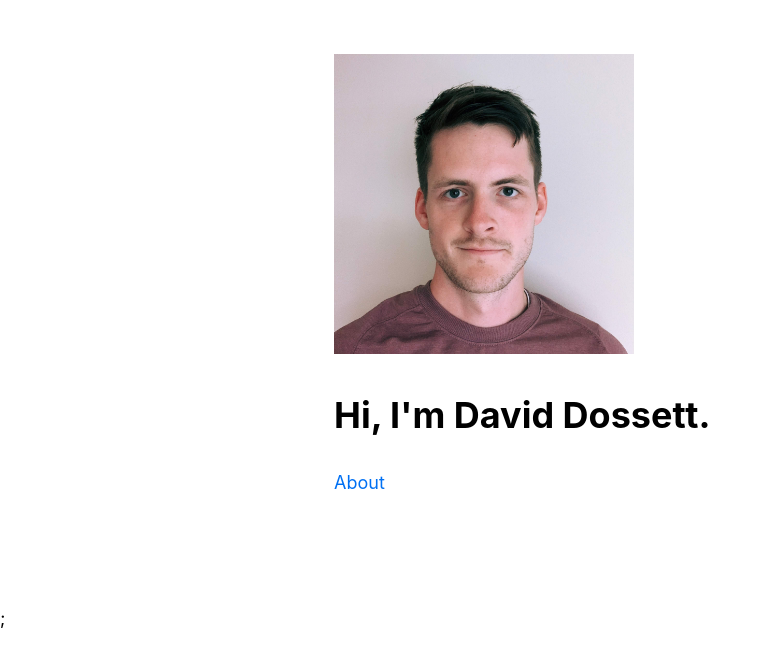
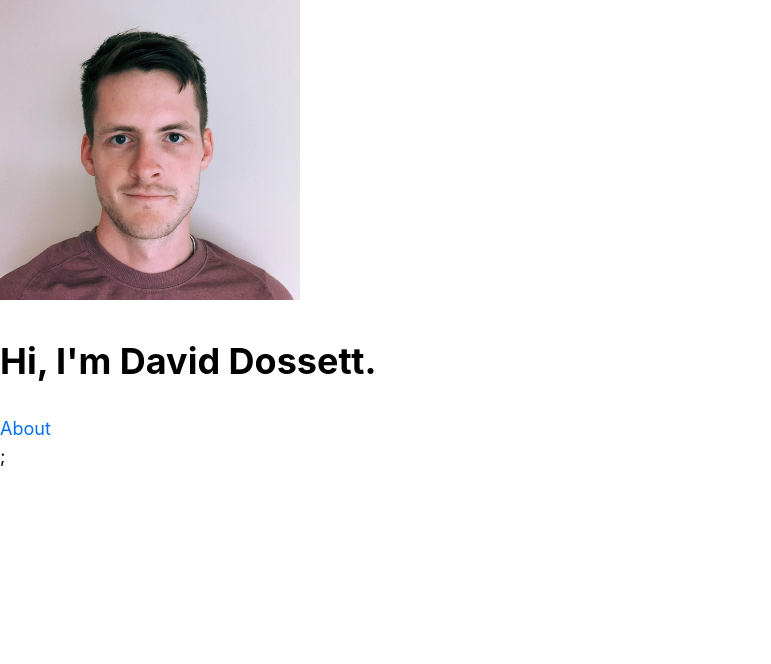
Before and after one commit to daviddossett/daviddossett.io, a Next.js app: page / in a window 1280 px wide. Shown: the top 664 px of the page, without its empty margins (0-771 px from the left). Built offline with nearby package versions, Linux system fonts and the light colour scheme.

Commit message:
Remove CSS modules and add tailwind

```diff
--- a/components/layout.tsx
+++ b/components/layout.tsx
@@ -1,5 +1,4 @@
 import Head from 'next/head';
-import styles from '../styles/layout.module.css';
 
 function Layout({ children }: any): JSX.Element {
   return (
@@ -9,7 +8,7 @@ function Layout({ children }: any): JSX.Element {
         <meta name='description' content='My website' />
         <link rel='icon' href='/favicon.ico' />
       </Head>
-      <div className={styles.container}>{children}</div>;
+      <div>{children}</div>;
     </>
   );
 }
--- a/package.json
+++ b/package.json
@@ -10,8 +10,11 @@
   },
   "dependencies": {
     "next": "11.1.2",
+    "postcss-flexbugs-fixes": "^5.0.2",
+    "postcss-preset-env": "^7.3.0",
     "react": "17.0.2",
-    "react-dom": "17.0.2"
+    "react-dom": "17.0.2",
+    "tailwindcss": "^3.0.18"
   },
   "devDependencies": {
     "@types/react": "17.0.24",
--- a/pages/index.tsx
+++ b/pages/index.tsx
@@ -1,5 +1,4 @@
 import type { NextPage } from 'next';
-import Head from 'next/head';
 import Image from 'next/image';
 import Link from 'next/link';
 import Layout from '../components/layout';
--- a/styles/layout.module.css
+++ /dev/null
@@ -1,15 +0,0 @@
-.container {
-  max-width: 36rem;
-  padding: 0 1rem;
-  margin: 3rem auto 6rem;
-}
-
-.header {
-  display: flex;
-  flex-direction: column;
-  align-items: center;
-}
-
-.backToHome {
-  margin: 3rem 0 0;
-}
```
Also changed, not shown: 1 other file (tests, documents, lock files or other folders).
